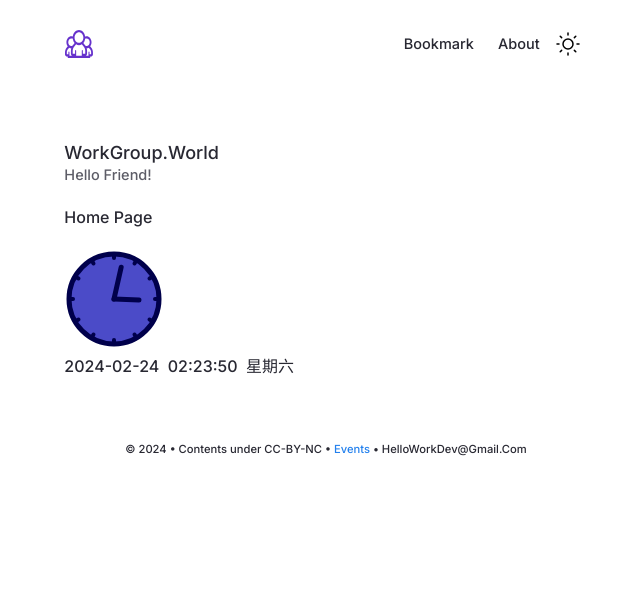
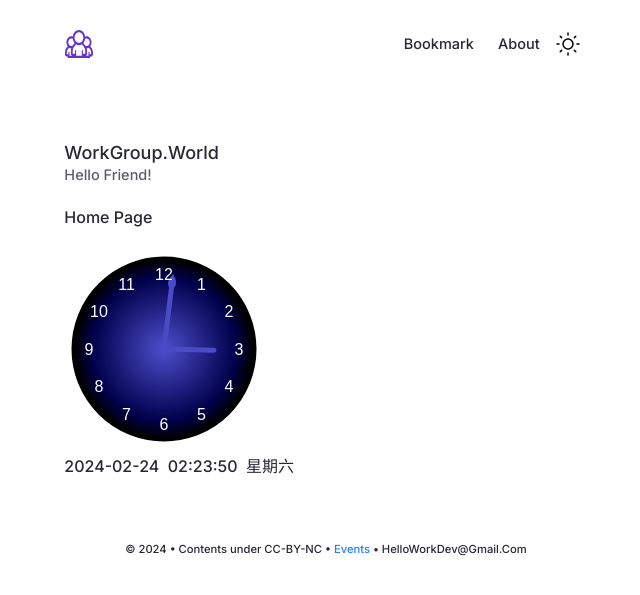
Before and after one commit to YiPianYe/workgroup, a Jekyll site: the page built from pages/index.md, in a window 1280 px wide. Shown: the top 595 px of the page, without its empty margins (314-954 px from the left). Built offline with Jekyll 4.4.1, drawn with Linux system fonts in a browser that asks for light colours.

Commit message:
Update Homepage.html

```diff
--- a/_includes/Homepage.html
+++ b/_includes/Homepage.html
@@ -11,6 +11,7 @@
         <div class="home-sub-title"> Google voice </div>
         <div class="home-content no-padding">+13133896888 text message </div>
  -->
-        <img src="/assets/img/clock.svg" width="100" height="100" alt="svg">
+
+        <div class="centered"><img src="/assets/img/clock.svg" width="200" height="200" alt="svg"> </div>
         <div id="time"></div>
 </div>
```
